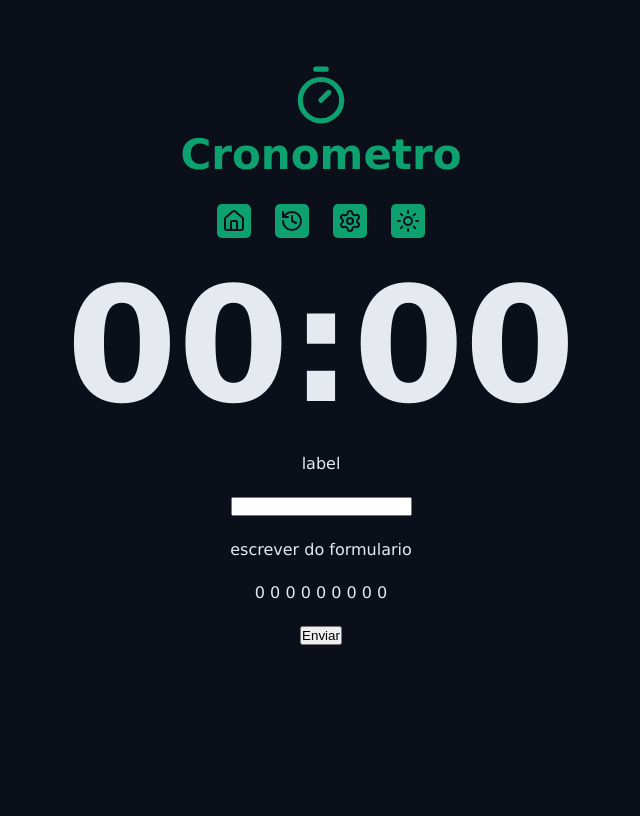
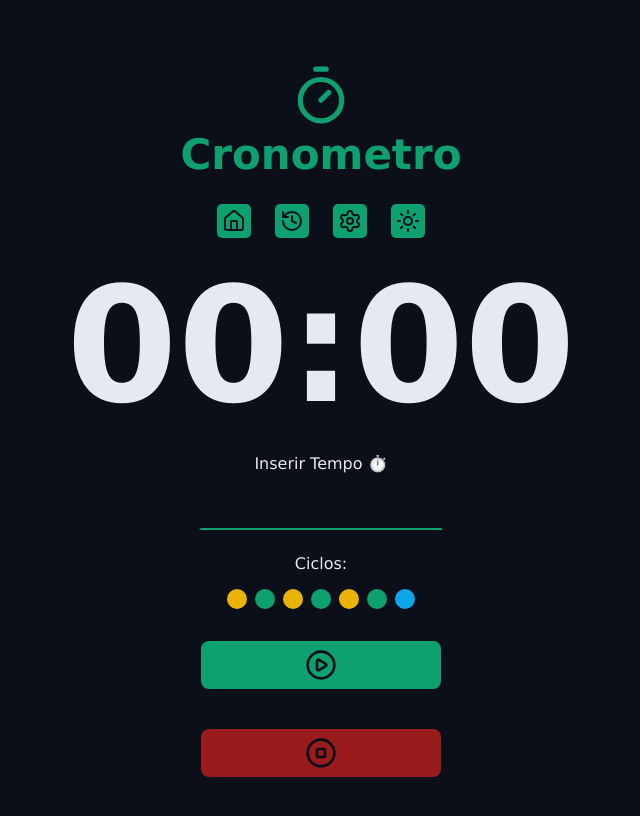
Before and after one commit to felipesalvador-dev/cronometro_pomodoro, a React (Vite) app: page / in a window 1280 px wide. Shown: the whole page, without its empty margins (169-809 px from the left). Built offline with nearby package versions, Linux system fonts and the light colour scheme.

Commit message:
Circulos e Botão inseridos no projeto

```diff
--- a/src/App.tsx
+++ b/src/App.tsx
@@ -5,6 +5,9 @@ import { Logo } from "./components/Logo"
 import { Menu } from "./components/Menu"
 import { Count } from "./components/CountDown"
 import { DefaultInput } from "./components/DefaultInput"
+import { Cycles } from "./components/Cycle"
+import { DefaultButton } from "./components/DefaultButton"
+import { CirclePlay, CircleStop } from "lucide-react"
 
 function App() {
 
@@ -21,16 +24,14 @@ function App() {
       <Container>
         <form className="form" action="">
         <div className="formRow">
-          <DefaultInput labelText= 'label' id="meuInput" type="text"/>
+          <DefaultInput labelText= 'Inserir Tempo ⏱️' id="meuInput" type="text"/>
         </div>
         <div className="formRow">
-          <p>escrever do formulario</p>
+          <Cycles/>
         </div>
         <div className="formRow">
-          <p>0 0 0 0 0 0 0 0 0 </p>
-        </div>
-        <div className="formRow">
-          <button>Enviar</button>
+          <DefaultButton icon = {<CirclePlay/>} color="green"/>
+          <DefaultButton icon = {<CircleStop/>} color="red" />
         </div>
         </form>
       </Container>
--- /dev/null
+++ b/src/components/Cycle/index.tsx
@@ -0,0 +1,20 @@
+import styles from "./style.module.css";
+export function Cycles(){
+    return(
+        <>
+            <div className={styles.cycles}>
+                <span>Ciclos:</span>
+                <div className={styles.cycleDots}>
+                    <span className={`${styles.cycleDot} ${styles.workTime}`}></span>
+                    <span className={`${styles.cycleDot} ${styles.shorBreakTime}`}></span>
+                    <span className={`${styles.cycleDot} ${styles.workTime}`}></span>
+                    <span className={`${styles.cycleDot} ${styles.shorBreakTime}`}></span>
+                    <span className={`${styles.cycleDot} ${styles.workTime}`}></span>
+                    <span className={`${styles.cycleDot} ${styles.shorBreakTime}`}></span>
+                    <span className={`${styles.cycleDot} ${styles.longBreakTime}`}></span>
+                </div>
+            </div>
+
+        </>
+    )
+}
--- /dev/null
+++ b/src/components/Cycle/style.module.css
@@ -0,0 +1,26 @@
+.cycles{
+display: flex;
+flex-direction: column;
+align-items: center;
+justify-content: center;
+gap: 1.6rem;
+}
+.cycleDots{
+display: flex;
+gap: 0.8rem;
+}
+.cycleDot{
+width: 2rem;
+height: 2rem;
+background-color: var(--primary);
+border-radius: 50%;
+}
+.workTime{
+background: var(--warning);
+}
+.shortBreakTime{
+background: var(--primary);
+}
+.longBreakTime{
+background: var(--info);
+}
--- /dev/null
+++ b/src/components/DefaultButton/index.tsx
@@ -0,0 +1,20 @@
+import styles from "./style.module.css"
+type DefaultButtonProps={
+    icon: React.ReactNode;
+    color?: 'green'|'red'
+}& React.ComponentProps<'button'>
+
+export function DefaultButton(
+    {
+        icon,
+        color = 'green',
+        ...props
+    }:DefaultButtonProps
+
+){
+    return(
+        <>
+            <button className={`${styles.button} ${styles[color]}`}>{icon}</button>
+        </>
+    )
+}
--- /dev/null
+++ b/src/components/DefaultButton/style.module.css
@@ -0,0 +1,26 @@
+.button{
+border: none;
+color: var(--text-over-primary);
+display: flex;
+align-items: center;
+justify-content: center;
+min-width: 24rem;
+padding: 0.8rem;
+margin: 0.8rem;
+cursor: pointer;
+transition: all 0.1 ease-in-out;
+border-radius: 0.8rem;
+}
+.button svg{
+width: 3.2rem;
+height: 3.2rem;
+}
+.button:hover{
+filter: brightness(80%);
+}
+.green{
+background: var(--primary);
+}
+.red{
+background: var(--error);
+}
--- a/src/components/DefaultInput/index.tsx
+++ b/src/components/DefaultInput/index.tsx
@@ -13,7 +13,7 @@ export function DefaultInput({
     return(
         <>
             <label htmlFor={id}>{labelText}</label>
-            <input id= {id} type={type} {...rest} />
+            <input className= {style.input} id= {id} type={type} {...rest} />
         </>
     )
 }
--- a/src/components/DefaultInput/style.module.css
+++ b/src/components/DefaultInput/style.module.css
@@ -0,0 +1,25 @@
+.input{
+    background-color: transparent;
+    text-align: center;
+    font-size: 1.8rem;
+    padding: 0.4rem;
+    color: var(--text-default);
+    outline: none;
+    border: 0.2rem solid transparent;
+    border-bottom: 0.2rem solid var(--primary);
+    transition: all 0.1s ease-in-out;
+}
+.input:focus{
+    border-radius: 0.8rem;
+    border: 0.2rem solid var(--primary);
+}
+.input::placeholder{
+    color: var(--gray-500);
+    font-size: 1.4erem;
+    font-style: italic;
+    opacity: 1;
+}
+.input:disabled{
+    border-bottom: 0.2rem solid var(--disabled);
+    color: var(--text-mutted);
+}
```
